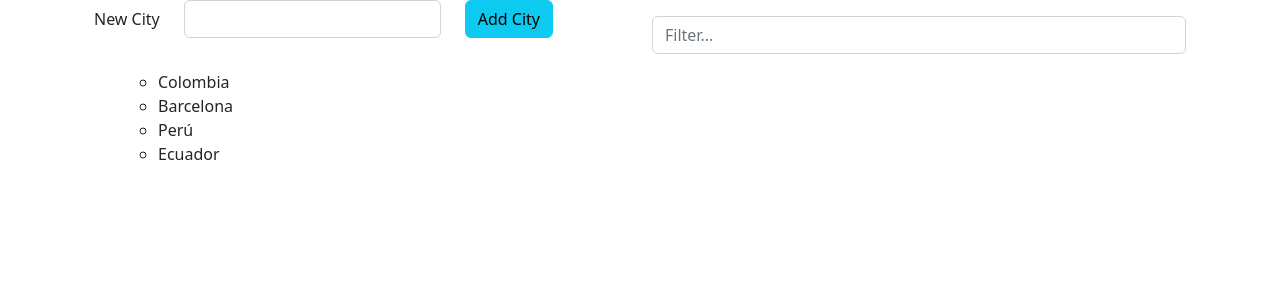
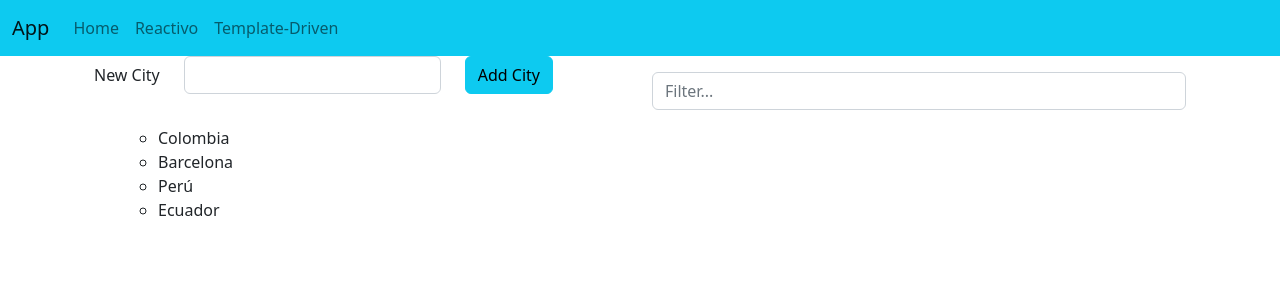
Before and after one commit to bolivar014/angular_dominicode, an Angular app: page /home in a window 1280 px wide. Shown: the top 300 px of the page. Built offline with nearby package versions, Linux system fonts and the light colour scheme.

Commit message:
creación de navbar de rutas - RouterLink - Para no recargar interfaz

```diff
--- a/src/app/app.component.html
+++ b/src/app/app.component.html
@@ -1,3 +1,4 @@
+<app-navbar></app-navbar>
 <div class="container">
   <div class="row">
     <div class="col-md-12">
--- a/src/app/app.module.ts
+++ b/src/app/app.module.ts
@@ -13,6 +13,7 @@
 import { ContactReactiveComponent } from './contact-reactive/contact-reactive.component';
 import { HomeComponent } from './home/home.component';
 import { AppRoutingModule } from './app.routing.module';
+import { NavbarComponent } from './navbar/navbar.component';
 
 @NgModule({
   declarations: [
@@ -23,7 +24,8 @@
     FilterPipe,
     ContactComponent,
     ContactReactiveComponent,
-    HomeComponent
+    HomeComponent,
+    NavbarComponent
   ],
   imports: [
     BrowserModule,
--- /dev/null
+++ b/src/app/navbar/navbar.component.html
@@ -0,0 +1,21 @@
+<nav class="navbar navbar-expand-lg bg-info">
+    <div class="container-fluid">
+        <a class="navbar-brand" routerLink="/">App</a>
+        <button class="navbar-toggler" type="button" data-bs-toggle="collapse" data-bs-target="#navbarNav" aria-controls="navbarNav" aria-expanded="false" aria-label="Toggle navigation">
+            <span class="navbar-toggler-icon"></span>
+        </button>
+        <div class="collapse navbar-collapse" id="navbarNav">
+            <ul class="navbar-nav">
+                <li class="nav-item">
+                    <a class="nav-link" aria-current="page" routerLink="/">Home</a>
+                </li>
+                <li class="nav-item">
+                    <a class="nav-link" routerLink="/contact-reactive">Reactivo</a>
+                </li>
+                <li class="nav-item">
+                    <a class="nav-link" routerLink="/contact-template">Template-Driven</a>
+                </li>
+            </ul>
+        </div>
+    </div>
+</nav>
--- /dev/null
+++ b/src/app/navbar/navbar.component.ts
@@ -0,0 +1,15 @@
+import { Component, OnInit } from '@angular/core';
+
+@Component({
+  selector: 'app-navbar',
+  templateUrl: './navbar.component.html',
+  styleUrls: ['./navbar.component.css']
+})
+export class NavbarComponent implements OnInit {
+
+  constructor() { }
+
+  ngOnInit(): void {
+  }
+
+}
```
Also changed, not shown: src/app/navbar/navbar.component.css (added), 1 other file (tests, documents, lock files or other folders).
